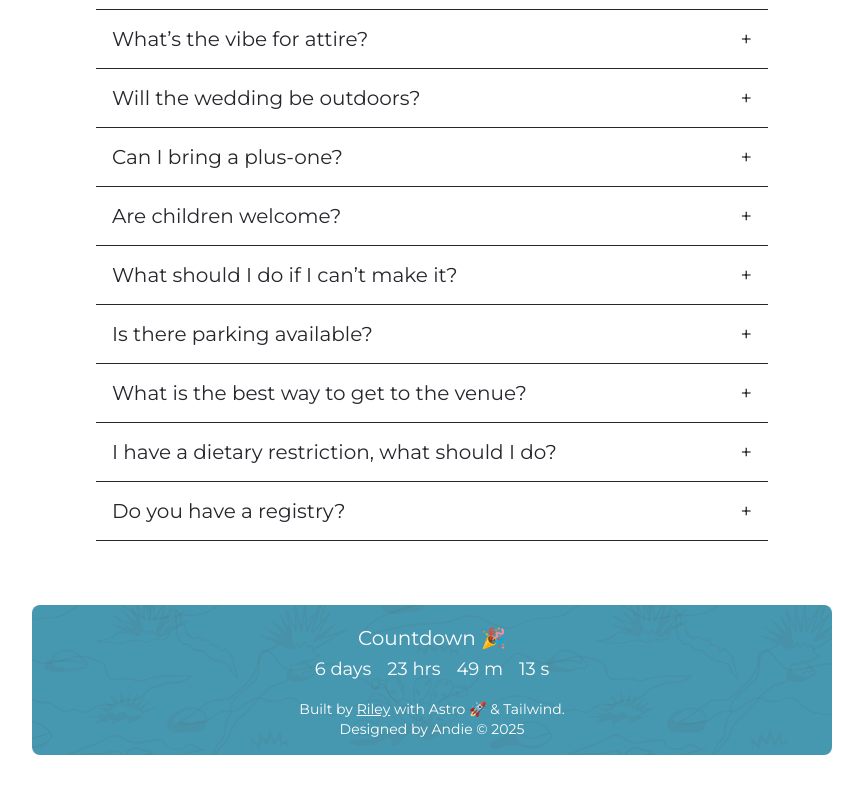
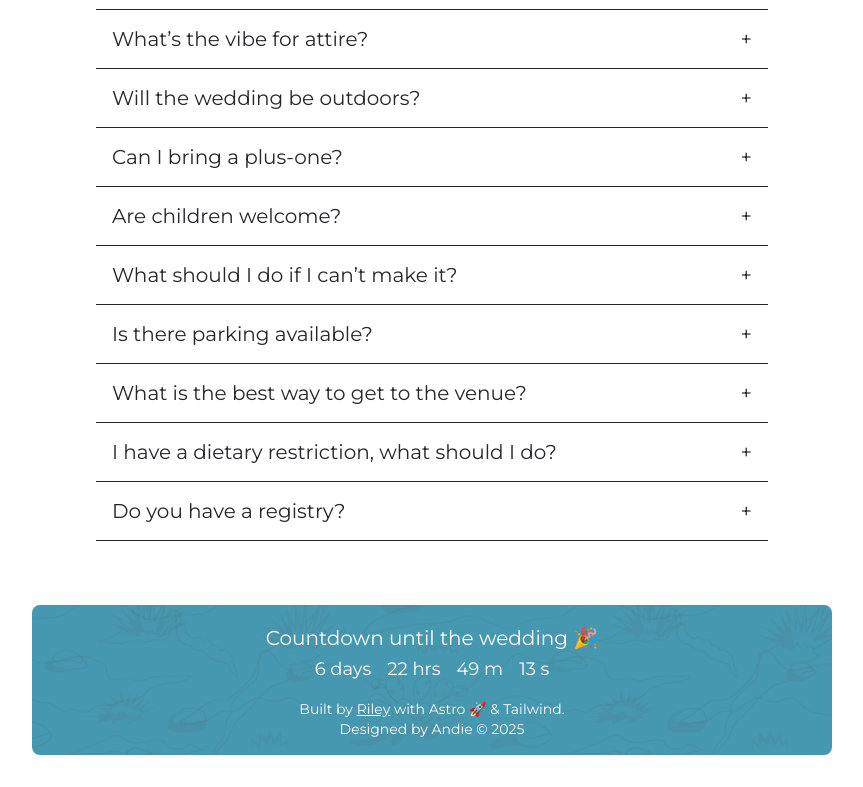
Before and after one commit to rileysklar/andie-riley-wedding, an Astro site: page / in a window 1280 px wide. Shown: the part 2604-3391 px from the top of the page, without its empty margins (208-1071 px from the left). Built offline with nearby package versions, Linux system fonts and the light colour scheme; Astro itself is replaced by a stand-in of ours.

Commit message:
fixed typo and made countdown work in future

```diff
--- a/src/components/Countdown.jsx
+++ b/src/components/Countdown.jsx
@@ -2,31 +2,46 @@ import React, { useEffect, useState } from "react";
 
 const Countdown = () => {
   const [timeLeft, setTimeLeft] = useState(calculateTimeLeft());
-
-  useEffect(() => {
-    const timer = setInterval(() => {
-      setTimeLeft(calculateTimeLeft());
-    }, 1000);
-
-    return () => clearInterval(timer);
-  }, []);
+  const [isWeddingPast, setIsWeddingPast] = useState(false);
 
   function calculateTimeLeft() {
-    let year = new Date().getFullYear();
-    const difference = +new Date(`2025-05-04T16:00:00-06:00`) - +new Date();
+    const weddingDate = new Date(`2025-05-04T16:00:00-05:00`);
+    const difference = weddingDate - new Date();
     let timeLeft = {};
 
     if (difference > 0) {
+      // Counting down to wedding
       timeLeft = {
         days: Math.floor(difference / (1000 * 60 * 60 * 24)),
         hours: Math.floor((difference / (1000 * 60 * 60)) % 24),
         minutes: Math.floor((difference / 1000 / 60) % 60),
         seconds: Math.floor((difference / 1000) % 60),
       };
+    } else {
+      // Counting up since wedding
+      const timeSince = Math.abs(difference);
+      timeLeft = {
+        days: Math.floor(timeSince / (1000 * 60 * 60 * 24)),
+        hours: Math.floor((timeSince / (1000 * 60 * 60)) % 24),
+        minutes: Math.floor((timeSince / 1000 / 60) % 60),
+        seconds: Math.floor((timeSince / 1000) % 60),
+      };
     }
 
     return timeLeft;
   }
+
+  useEffect(() => {
+    const timer = setInterval(() => {
+      const newTimeLeft = calculateTimeLeft();
+      setTimeLeft(newTimeLeft);
+      // Use the same wedding date as in calculateTimeLeft
+      const weddingDate = new Date(`2025-05-04T16:00:00-05:00`);
+      setIsWeddingPast(weddingDate - new Date() <= 0);
+    }, 1000);
+
+    return () => clearInterval(timer);
+  }, []);
 
   const timerComponents = [];
 
@@ -51,9 +66,9 @@ const Countdown = () => {
 
   return (
     <div className="flex flex-col items-center">
-      Countdown 🎉{" "}
+      {isWeddingPast ? "Since the wedding 💍" : "Countdown until the wedding 🎉"}{" "}
       <div className="flex text-lg gap-4 items-center align-center justify-center text-[#fff] mb-4">
-        {timerComponents.length ? timerComponents : <span>Time's up!</span>}
+        {timerComponents}
       </div>
     </div>
   );
--- a/src/components/Location.jsx
+++ b/src/components/Location.jsx
@@ -30,7 +30,7 @@ export default function Location() {
               rel="noopener noreferrer"
               className="underline"
             >
-              127 South St. Mary&apos;s Street, San Antonio, Texas
+              1127 South St. Mary&apos;s Street, San Antonio, Texas
             </a>
           </h5>
           <h3 className="text-[24px] py-2 text-center text-pretty">
```
